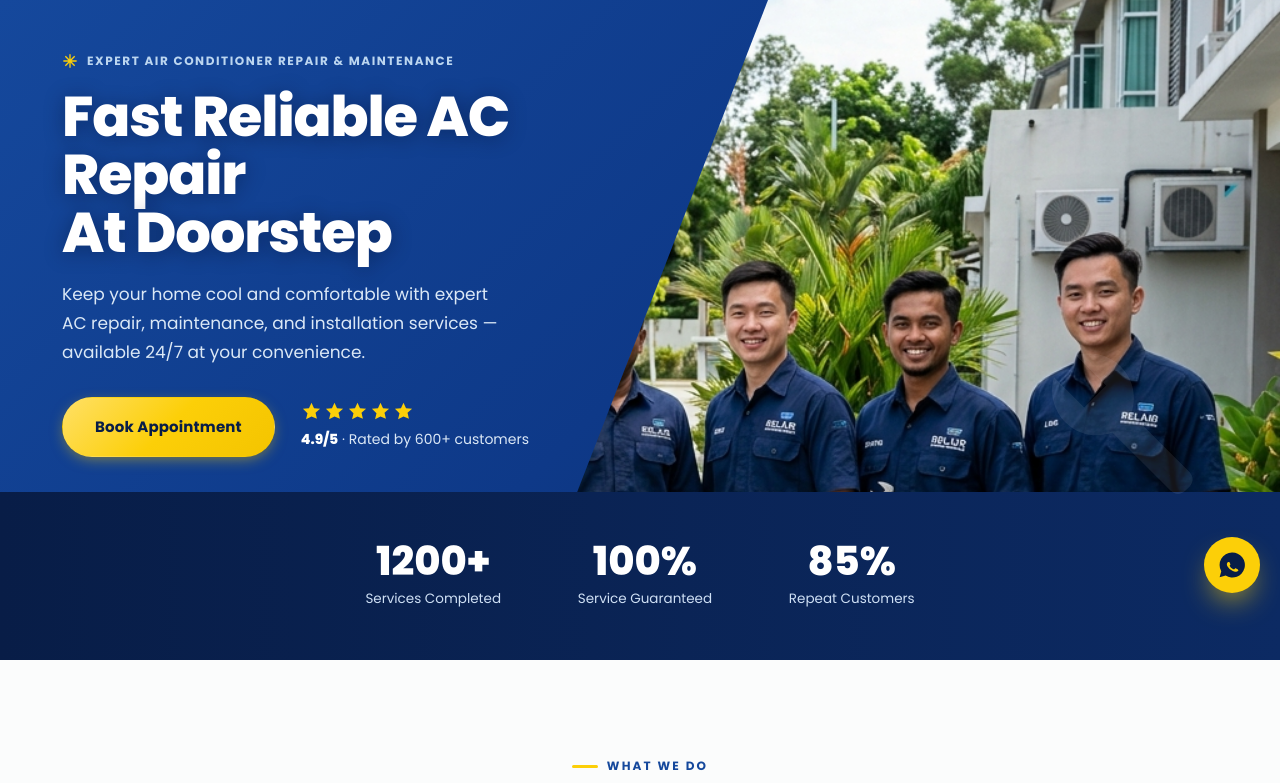
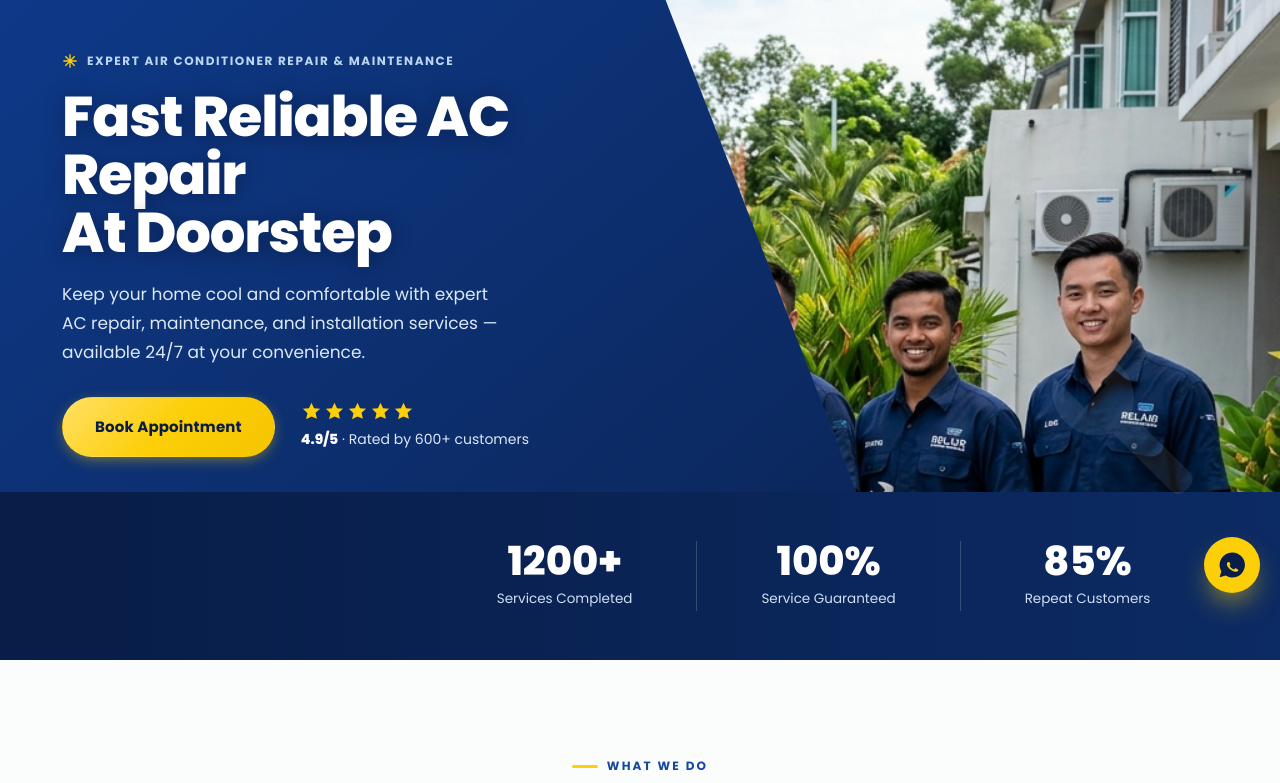
Before and after one commit to Shakeeb871/aircond-expert-site1, a PHP site: page / in a window 1280 px wide. Shown: the part 123-906 px from the top of the page. Run offline with PHP 8.4, Linux system fonts and the light colour scheme.

Commit message:
Hero v2: more faithful angled layout, button + 4.9/5 rating
- Refine the diagonal so the navy panel widens toward the bottom with a
  lighter second facet on the right, matching the reference geometry
- Stats band right-aligned with divider lines
- Confirm: no Happy Clients; Book Appointment button beside a 4.9/5
  five-star rating

Co-Authored-By: Claude Opus 4.8 <noreply@anthropic.com>
Claude-Session: https://claude.ai/code/session_01CLX6TQRUuFvZ3dtFwzwxpW

```diff
--- a/assets/css/style.css
+++ b/assets/css/style.css
@@ -630,7 +630,8 @@ footer{background:var(--navy-ink);color:#a9c2e0;padding:66px 0 28px;font-size:14
 .hero2-photo img{position:absolute;inset:0;width:100%;height:100%;object-fit:cover;object-position:72% 28%;z-index:1}
 .hero2-photo .phl{position:relative;z-index:0;display:flex;flex-direction:column;align-items:center;gap:7px;color:#7e96b6;font-family:var(--d);font-weight:600;font-size:12px;text-align:center;padding:14px}
 .hero2-photo .phl svg{width:30px;height:30px;opacity:.55}
-.hero2-overlay{position:absolute;inset:0;z-index:1;background:linear-gradient(135deg,var(--navy-2) 0%,var(--navy) 52%,var(--navy-deep) 100%);clip-path:polygon(0 0,60% 0,40% 100%,0 100%)}
+.hero2-overlay{position:absolute;inset:0;z-index:1;background:linear-gradient(140deg,var(--navy) 0%,var(--navy-deep) 60%,var(--navy-ink) 100%);clip-path:polygon(0 0,52% 0,72% 100%,0 100%)}
+.hero2-overlay::after{content:"";position:absolute;inset:0;background:var(--navy-2);opacity:.85;clip-path:polygon(52% 0,66% 0,86% 100%,72% 100%)}
 .hero2-band{position:absolute;left:0;right:0;bottom:0;z-index:1;height:clamp(122px,18vw,168px);background:linear-gradient(90deg,var(--navy-ink),var(--navy-deep))}
 .hero2-deco{position:absolute;right:6%;bottom:21%;z-index:1;width:clamp(150px,20vw,250px);height:auto;color:#fff;opacity:.08;pointer-events:none}
 .hero2-wrap{position:relative;z-index:2;display:flex;align-items:center;min-height:clamp(560px,64vw,660px);padding-top:46px;padding-bottom:clamp(150px,20vw,200px)}
@@ -647,7 +648,8 @@ footer{background:var(--navy-ink);color:#a9c2e0;padding:66px 0 28px;font-size:14
 .hero2-rating .rate-txt{font-size:14px;color:#dbe8f6}
 .hero2-rating .rate-txt b{font-family:var(--d);font-weight:800;color:#fff}
 .hero2-stats{position:absolute;left:0;right:0;bottom:0;z-index:2;height:clamp(122px,18vw,168px);display:flex;align-items:center}
-.hero2-stats .wrap{display:flex;justify-content:center;align-items:center;gap:clamp(28px,6vw,86px);text-align:center;width:100%}
+.hero2-stats .wrap{display:flex;justify-content:flex-end;align-items:center;gap:clamp(26px,5vw,72px);text-align:center;width:100%;padding-right:clamp(20px,7vw,120px)}
+.h2s+.h2s{border-left:1px solid rgba(255,255,255,.18);padding-left:clamp(26px,5vw,72px)}
 .h2s b{font-family:var(--d);font-weight:800;font-size:clamp(26px,3.4vw,40px);color:#fff;display:block;line-height:1}
 .h2s span{font-size:13.5px;color:#cfe0f5;margin-top:7px;display:block}
 
```
